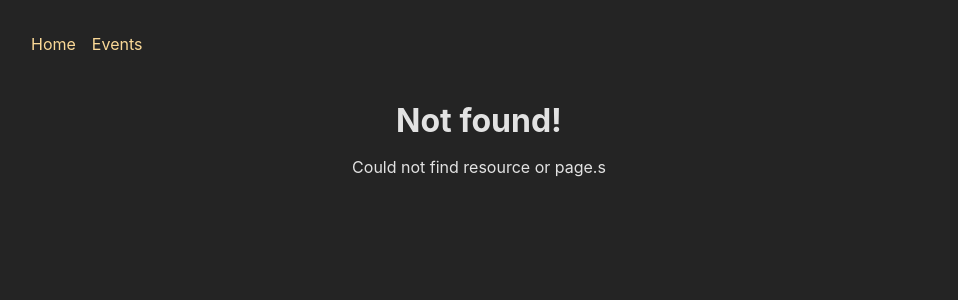
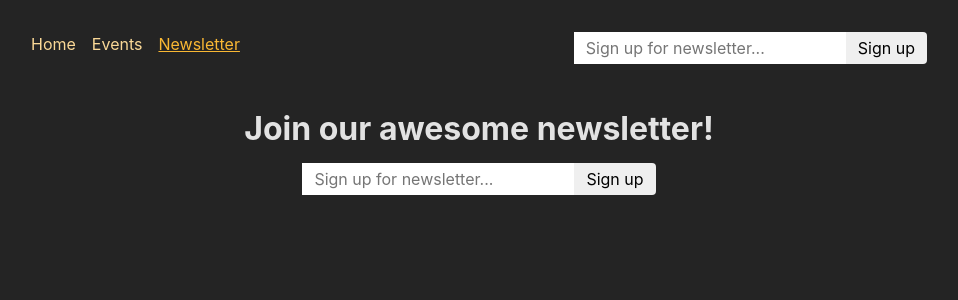
Before and after one commit to dkurazan/events-blog, a React (Vite) app in the folder frontend/: page /newsletter in a window 1280 px wide. Before the commit this address had no page. Shown: the top 300 px of the page, without its empty margins (161-1119 px from the left). Built offline with nearby package versions, Linux system fonts and the light colour scheme.

Commit message:
newsletter page and componenet adde

```diff
--- a/frontend/src/App.jsx
+++ b/frontend/src/App.jsx
@@ -11,6 +11,7 @@
 import NewEventPage from "./pages/NewEvent";
 import ErrorPage from "./pages/Error";
 import { action as eventManipulatorAction } from "./components/EventForm";
+import NewsletterPage, { action as newsletterAction } from "./pages/Newsletter";
 
 const router = createBrowserRouter([
     {
@@ -55,6 +56,11 @@
                     },
                 ],
             },
+            {
+                path: 'newsletter',
+                element: <NewsletterPage />,
+                action: newsletterAction
+            }
         ],
     },
 ]);
--- a/frontend/src/components/MainNavigation.jsx
+++ b/frontend/src/components/MainNavigation.jsx
@@ -1,5 +1,6 @@
 import { NavLink } from "react-router-dom";
 import classes from "./MainNavigation.module.css";
+import NewsletterSignup from "./NewsletterSignup";
 
 function MainNavigation() {
     return (
@@ -27,8 +28,19 @@
                             Events
                         </NavLink>
                     </li>
+                    <li>
+                        <NavLink
+                            to="newsletter"
+                            className={({ isActive }) =>
+                                isActive ? classes.active : undefined
+                            }
+                        >
+                            Newsletter
+                        </NavLink>
+                    </li>
                 </ul>
             </nav>
+            <NewsletterSignup />
         </header>
     );
 }
--- /dev/null
+++ b/frontend/src/components/NewsletterSignup.jsx
@@ -0,0 +1,16 @@
+import classes from './NewsletterSignup.module.css';
+
+function NewsletterSignup() {
+  return (
+    <form method="post" className={classes.newsletter}>
+      <input
+        type="email"
+        placeholder="Sign up for newsletter..."
+        aria-label="Sign up for newsletter"
+      />
+      <button>Sign up</button>
+    </form>
+  );
+}
+
+export default NewsletterSignup;
--- /dev/null
+++ b/frontend/src/components/NewsletterSignup.module.css
@@ -0,0 +1,18 @@
+.newsletter input,
+.newsletter button {
+  font: inherit;
+  padding: 0.25rem 0.75rem;
+  border-radius: 0;
+  border: none;
+}
+
+.newsletter button {
+  border-top-right-radius: 4px;
+  border-bottom-right-radius: 4px;
+  cursor: pointer;
+}
+
+.newsletter button:hover {
+  background-color: var(--color-primary-300);
+  color: var(--color-gray-800);
+}
--- /dev/null
+++ b/frontend/src/pages/Newsletter.jsx
@@ -0,0 +1,21 @@
+import NewsletterSignup from '../components/NewsletterSignup';
+import PageContent from '../components/PageContent';
+
+function NewsletterPage() {
+  return (
+    <PageContent title="Join our awesome newsletter!">
+      <NewsletterSignup />
+    </PageContent>
+  );
+}
+
+export default NewsletterPage;
+
+export async function action({ request }) {
+  const data = await request.formData();
+  const email = data.get('email');
+
+  // send to backend newsletter server ...
+  console.log(email);
+  return { message: 'Signup successful!' };
+}
```
